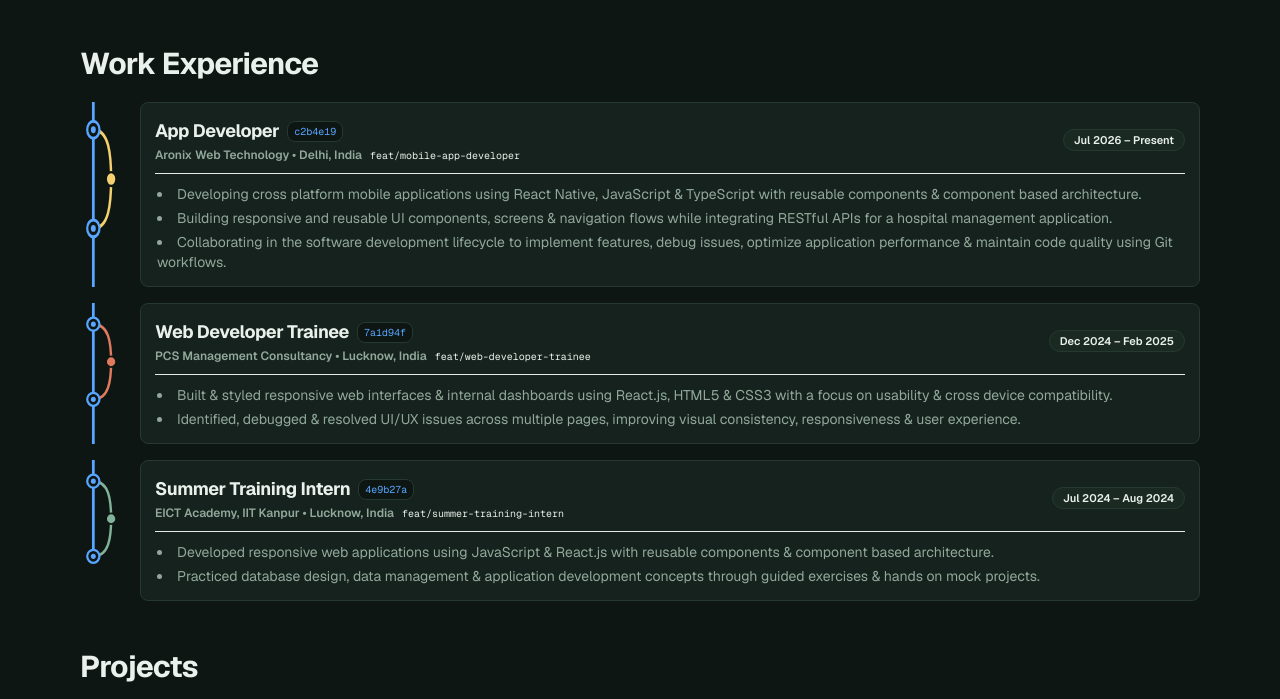
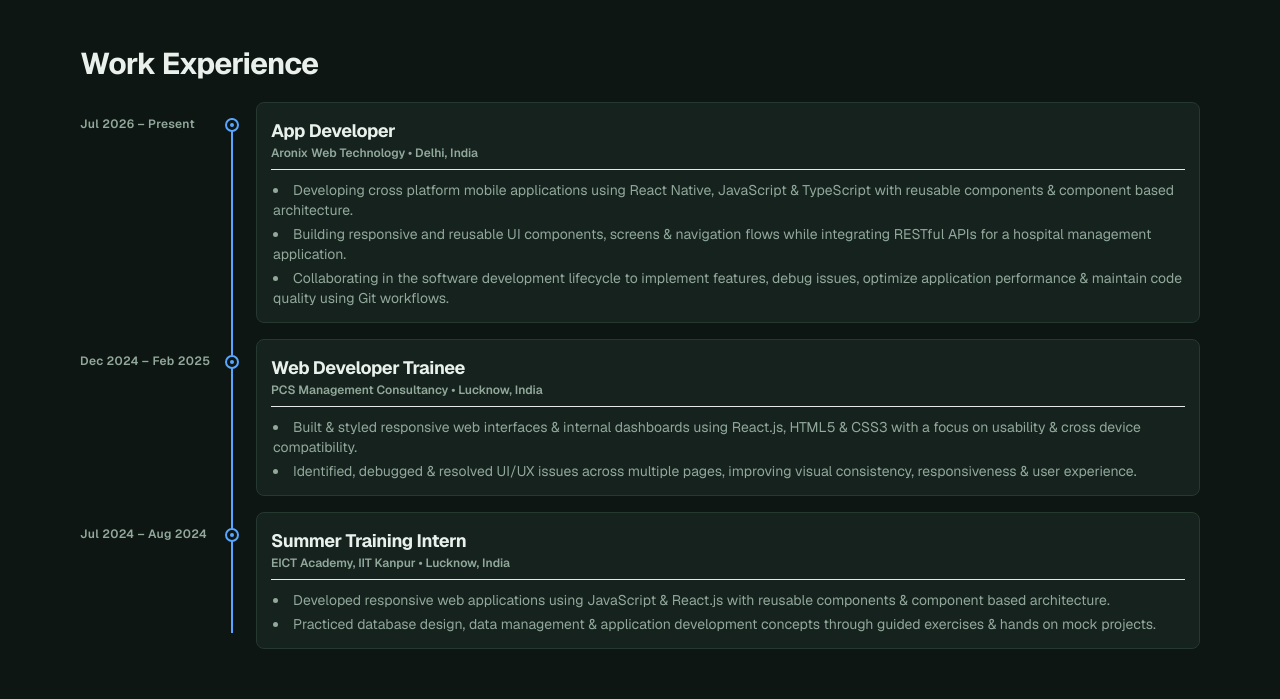
Before and after one commit to AbhinavXDayal/Portfolio, a React (Vite) app: page / in a window 1280 px wide. Shown: the part 936-1635 px from the top of the page. Built offline with nearby package versions, Linux system fonts and the light colour scheme.

Commit message:
Update Work Experience timeline with single continuous connected line, dates on left, pure CSS commit nodes, and clean card text

```diff
--- a/src/components/sections/Experience.tsx
+++ b/src/components/sections/Experience.tsx
@@ -7,9 +7,6 @@ export const Experience: React.FC = () => {
       company: "Aronix Web Technology",
       location: "Delhi, India",
       period: "Jul 2026 – Present",
-      branch: "feat/mobile-app-developer",
-      branchColor: "#F4D06F", // Warm Golden Yellow
-      commitHash: "c2b4e19",
       bullets: [
         "Developing cross platform mobile applications using React Native, JavaScript & TypeScript with reusable components & component based architecture.",
         "Building responsive and reusable UI components, screens & navigation flows while integrating RESTful APIs for a hospital management application.",
@@ -21,9 +18,6 @@ export const Experience: React.FC = () => {
       company: "PCS Management Consultancy",
       location: "Lucknow, India",
       period: "Dec 2024 – Feb 2025",
-      branch: "feat/web-developer-trainee",
-      branchColor: "#E07A5F", // Coral Pink / Terra Cotta
-      commitHash: "7a1d94f",
       bullets: [
         "Built & styled responsive web interfaces & internal dashboards using React.js, HTML5 & CSS3 with a focus on usability & cross device compatibility.",
         "Identified, debugged & resolved UI/UX issues across multiple pages, improving visual consistency, responsiveness & user experience.",
@@ -34,9 +28,6 @@ export const Experience: React.FC = () => {
       company: "EICT Academy, IIT Kanpur",
       location: "Lucknow, India",
       period: "Jul 2024 – Aug 2024",
-      branch: "feat/summer-training-intern",
-      branchColor: "#81B29A", // Botanical Sage / Emerald
-      commitHash: "4e9b27a",
       bullets: [
         "Developed responsive web applications using JavaScript & React.js with reusable components & component based architecture.",
         "Practiced database design, data management & application development concepts through guided exercises & hands on mock projects.",
@@ -56,103 +47,40 @@ export const Experience: React.FC = () => {
           </h2>
         </div>
 
-        {/* GitHub Commit Graph Timeline */}
-        <div className="space-y-4">
-          {experiences.map((exp, idx) => (
-            <div
-              key={exp.company}
-              className="relative flex items-stretch gap-3 sm:gap-5 group"
-            >
-              {/* Git Branch & Commit Graph Column */}
-              <div className="relative shrink-0 w-8 sm:w-10 flex justify-center">
-                <svg
-                  className="w-8 sm:w-10 h-full overflow-visible"
-                  viewBox="0 0 36 120"
-                  preserveAspectRatio="none"
-                >
-                  {/* Continuous Main Branch Line (Blue) */}
-                  <line
-                    x1="12"
-                    y1="0"
-                    x2="12"
-                    y2={idx === experiences.length - 1 ? "84" : "100%"}
-                    stroke="#58A6FF"
-                    strokeWidth="2.5"
-                  />
+        {/* Continuous GitHub Timeline Container */}
+        <div className="relative ml-2 sm:ml-4 md:ml-36 space-y-4">
+          {/* One Continuous Connected Line (Zero SVG, Pure CSS) */}
+          <div className="absolute left-[7px] top-4 bottom-4 w-[2px] bg-[#58A6FF]"></div>
 
-                  {/* Feature Branch Curve: Branch Out & Merge Back */}
-                  <path
-                    d="M 12 18 C 26 18, 28 34, 28 50 C 28 66, 26 82, 12 82"
-                    fill="none"
-                    stroke={exp.branchColor}
-                    strokeWidth="2.2"
-                  />
-
-                  {/* Main Branch Commit Node (Double Ring) */}
-                  <circle
-                    cx="12"
-                    cy="18"
-                    r="5.5"
-                    fill="#0E1613"
-                    stroke="#58A6FF"
-                    strokeWidth="2"
-                  />
-                  <circle cx="12" cy="18" r="2.2" fill="#58A6FF" />
-
-                  {/* Feature Branch Commit Node (Solid Colored Circle) */}
-                  <circle
-                    cx="28"
-                    cy="50"
-                    r="4.5"
-                    fill={exp.branchColor}
-                    stroke="#0E1613"
-                    strokeWidth="1.5"
-                  />
-
-                  {/* Merge Commit Node on Main Branch */}
-                  <circle
-                    cx="12"
-                    cy="82"
-                    r="5.5"
-                    fill="#0E1613"
-                    stroke="#58A6FF"
-                    strokeWidth="2"
-                  />
-                  <circle cx="12" cy="82" r="2.2" fill="#58A6FF" />
-                </svg>
+          {experiences.map((exp) => (
+            <div key={exp.company} className="relative pl-6 md:pl-8 group">
+              {/* GitHub Double-Ring Commit Node sitting on the continuous line */}
+              <div className="absolute left-[1px] top-4 w-[14px] h-[14px] rounded-full border-2 border-[#58A6FF] bg-[var(--background)] flex items-center justify-center z-10 group-hover:scale-110 transition-transform duration-200">
+                <div className="w-[4px] h-[4px] rounded-full bg-[#58A6FF]"></div>
               </div>
 
-              {/* Commit Details Card */}
-              <div className="flex-1 bg-[var(--card)] text-[var(--card-foreground)] border border-[var(--border)] rounded-[var(--radius)] p-3.5 sm:p-4.5 shadow-xs hover:border-[var(--brand-accent)]/40 transition-all duration-200">
-                {/* Header: Role, Git Hash, Branch & Period */}
-                <div className="flex flex-col sm:flex-row items-start sm:items-center justify-between gap-2 mb-2.5 pb-2.5 border-b border-[var(--border)]/60">
-                  <div>
-                    <div className="flex items-center gap-2 mb-0.5">
-                      <h3 className="text-base sm:text-lg font-bold text-[var(--foreground)] tracking-tight">
-                        {exp.role}
-                      </h3>
-                      {/* Git Commit Hash */}
-                      <span className="font-mono text-[10px] px-1.5 py-0.5 rounded bg-[var(--background)] text-[#58A6FF] border border-[var(--border)]">
-                        {exp.commitHash}
-                      </span>
-                    </div>
-                    <div className="flex items-center gap-2 flex-wrap">
-                      <span className="text-xs font-semibold text-[var(--muted-foreground)]">
-                        {exp.company} • {exp.location}
-                      </span>
-                      <span className="font-mono text-[10px] text-[var(--muted-foreground)]/80">
-                        {exp.branch}
-                      </span>
-                    </div>
-                  </div>
+              {/* Date on the Left (Desktop: positioned left of timeline) */}
+              <div className="hidden md:block absolute -left-36 top-3.5 text-xs font-semibold text-[var(--muted-foreground)] tracking-wide text-right w-30 pr-3 select-none">
+                {exp.period}
+              </div>
 
-                  {/* Period Badge */}
-                  <div className="inline-flex items-center gap-1 px-2.5 py-0.5 rounded-full bg-[var(--accent)] text-[var(--foreground)] border border-[var(--border)] text-[11px] font-semibold shrink-0">
-                    {exp.period}
-                  </div>
+              {/* Date on Mobile (above card) */}
+              <div className="md:hidden text-xs font-semibold text-[var(--muted-foreground)] mb-1.5 tracking-wide">
+                {exp.period}
+              </div>
+
+              {/* Clean Experience Card (No hashes, no branch names) */}
+              <div className="bg-[var(--card)] text-[var(--card-foreground)] border border-[var(--border)] rounded-[var(--radius)] p-3.5 sm:p-4.5 shadow-xs hover:border-[var(--brand-accent)]/40 transition-all duration-200">
+                <div className="mb-2.5 pb-2 border-b border-[var(--border)]/60">
+                  <h3 className="text-base sm:text-lg font-bold text-[var(--foreground)] tracking-tight">
+                    {exp.role}
+                  </h3>
+                  <p className="text-xs font-semibold text-[var(--muted-foreground)]">
+                    {exp.company} • {exp.location}
+                  </p>
                 </div>
 
-                {/* Commit Bullet Messages */}
+                {/* Bullets */}
                 <ul className="list-disc list-inside space-y-1 text-xs sm:text-sm text-[var(--muted-foreground)] leading-relaxed text-left">
                   {exp.bullets.map((bullet, bIdx) => (
                     <li key={bIdx} className="pl-0.5">
```
